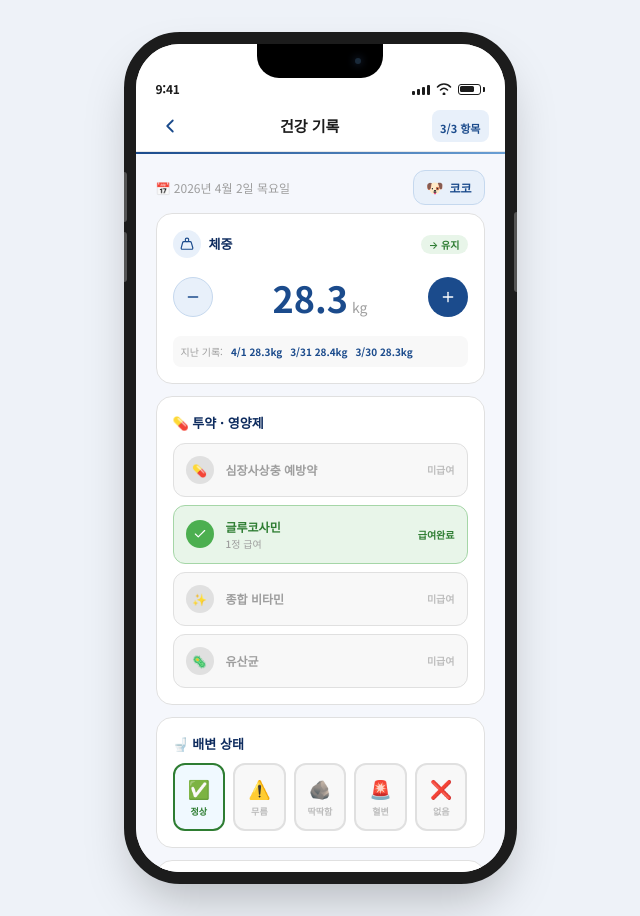
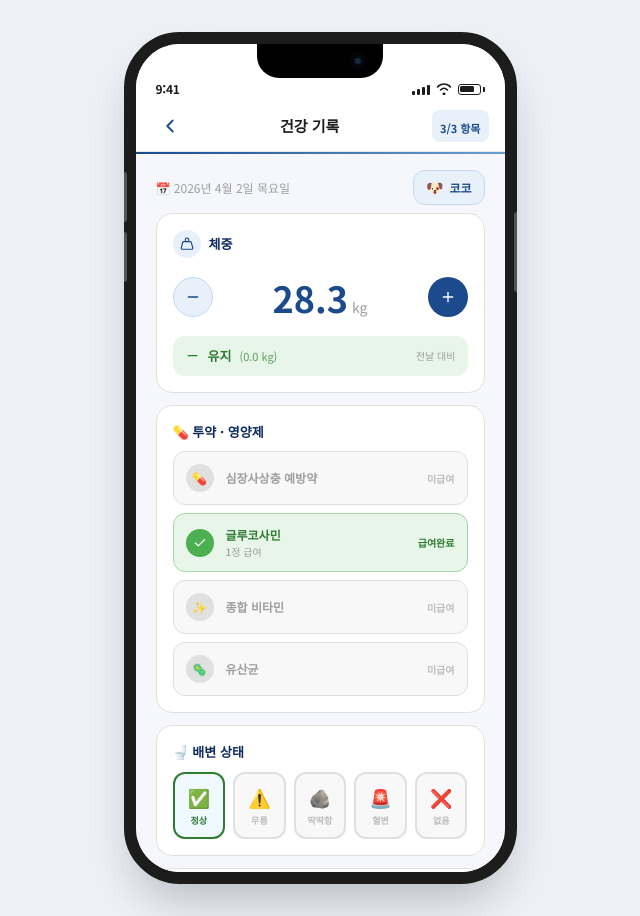
Before and after one commit to FORIF-Design-and-Development/HYFIVE, a React (Vite) app in the folder frontend/: page /record/health in a window 1280 px wide. Shown: the whole page, without its empty margins (320-960 px from the left). Built offline with nearby package versions, Linux system fonts and the light colour scheme; a web font is replaced by a local one.

Commit message:
체중 증감 가시성

```diff
--- a/frontend/src/app/components/HealthLogScreen.tsx
+++ b/frontend/src/app/components/HealthLogScreen.tsx
@@ -1,7 +1,7 @@
 import { useState } from 'react';
 import { useNavigate } from 'react-router';
 import MobileFrame from './MobileFrame';
-import { ChevronLeft, Plus, Minus, Check, Weight, AlertCircle } from 'lucide-react';
+import { ChevronLeft, Plus, Minus, Check, Weight, AlertCircle, TrendingUp, TrendingDown } from 'lucide-react';
 
 type FecalState = '정상' | '무름' | '딱딱함' | '혈변' | '없음';
 
@@ -70,6 +70,15 @@ export default function HealthLogScreen() {
     setTimeout(() => setSaved(false), 2000);
   };
 
+  const prevWeight = recentHistory[0]?.weight ?? null;
+  const weightDiff = prevWeight !== null ? parseFloat((weight - prevWeight).toFixed(2)) : 0;
+  const weightTrend = weightDiff > 0.15 ? 'up' : weightDiff < -0.15 ? 'down' : 'stable';
+  const trendConfig = {
+    up:     { label: '증가', bg: '#FFF3E0', color: '#E65100', Icon: TrendingUp },
+    down:   { label: '감소', bg: '#E3F2FD', color: '#1565C0', Icon: TrendingDown },
+    stable: { label: '유지', bg: '#E8F5E9', color: '#2E7D32', Icon: Minus },
+  }[weightTrend];
+
   const completedCount = [
     true,
     meds.some(m => m.checked),
@@ -114,9 +123,6 @@ export default function HealthLogScreen() {
                   <Weight size={14} style={{ color: '#1B4B8C' }} />
                 </div>
                 <p style={{ fontSize: '13px', fontWeight: 700, color: '#0D2B5E' }}>체중</p>
-                <span className="ml-auto px-2 py-0.5 rounded-full" style={{ backgroundColor: '#E8F5E9', color: '#2E7D32', fontSize: '10px', fontWeight: 600 }}>
-                  {weight > 28.5 ? '▲ 증가' : weight < 28.2 ? '▼ 감소' : '→ 유지'}
-                </span>
               </div>
               <div className="flex items-center gap-4">
                 <button
@@ -138,11 +144,17 @@ export default function HealthLogScreen() {
                   <Plus size={16} style={{ color: 'white' }} />
                 </button>
               </div>
-              <div className="mt-3 flex items-center gap-2 p-2 rounded-lg" style={{ backgroundColor: '#F8F8F8' }}>
-                <span style={{ fontSize: '10px', color: '#9E9E9E' }}>지난 기록:</span>
-                {recentHistory.map((h, i) => (
-                  <span key={i} style={{ fontSize: '10px', color: '#1B4B8C', fontWeight: 600 }}>{h.date.split(' ')[0]} {h.weight}kg</span>
-                ))}
+              <div className="mt-3 flex items-center justify-between px-3 py-2.5 rounded-xl" style={{ backgroundColor: trendConfig.bg }}>
+                <div className="flex items-center gap-2">
+                  <trendConfig.Icon size={15} style={{ color: trendConfig.color }} />
+                  <span style={{ fontSize: '13px', fontWeight: 700, color: trendConfig.color }}>{trendConfig.label}</span>
+                  {prevWeight !== null && (
+                    <span style={{ fontSize: '11px', color: trendConfig.color, opacity: 0.75 }}>
+                      ({weightDiff > 0 ? '+' : ''}{weightDiff.toFixed(1)} kg)
+                    </span>
+                  )}
+                </div>
+                <span style={{ fontSize: '10px', color: '#9E9E9E' }}>전날 대비</span>
               </div>
             </div>
 
```
